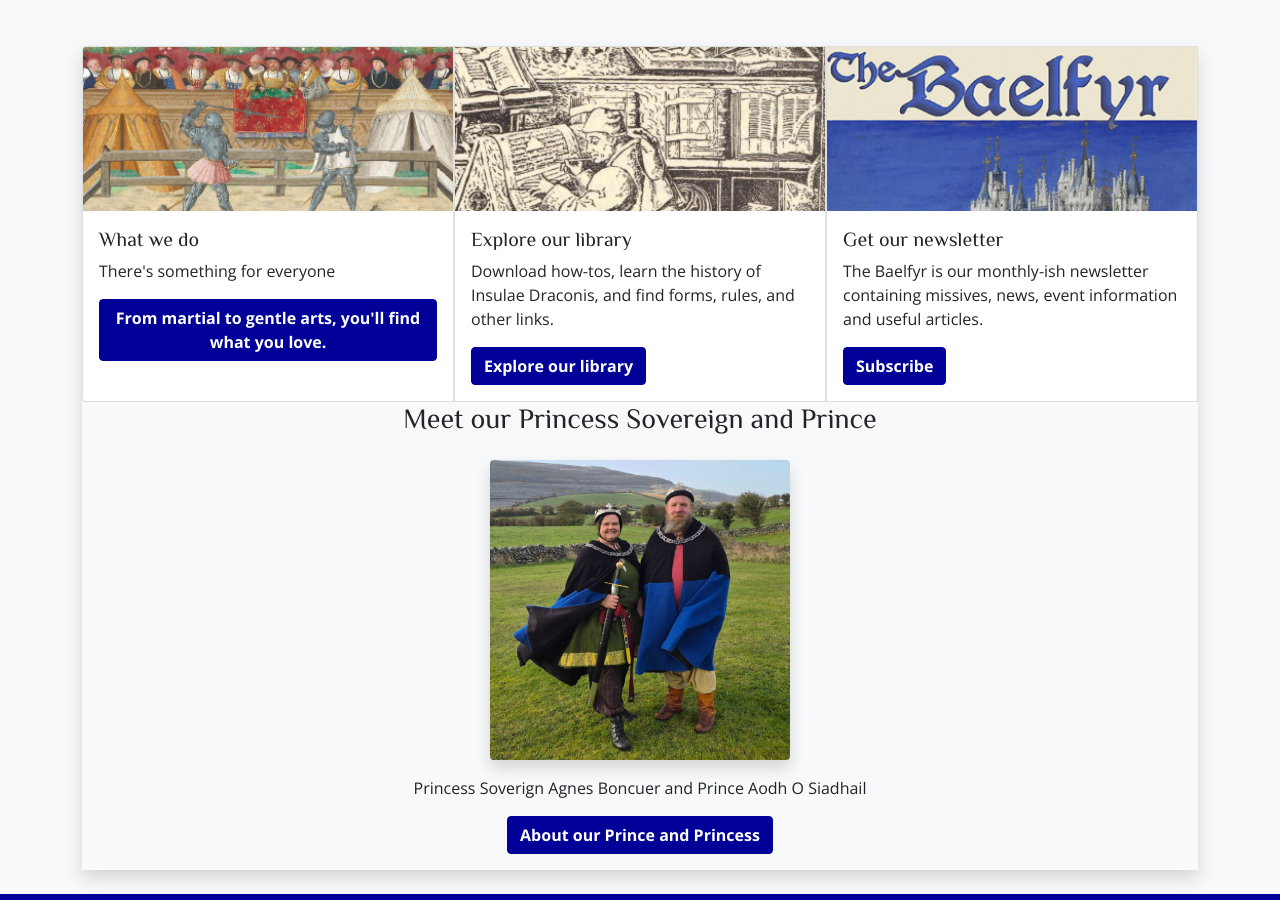
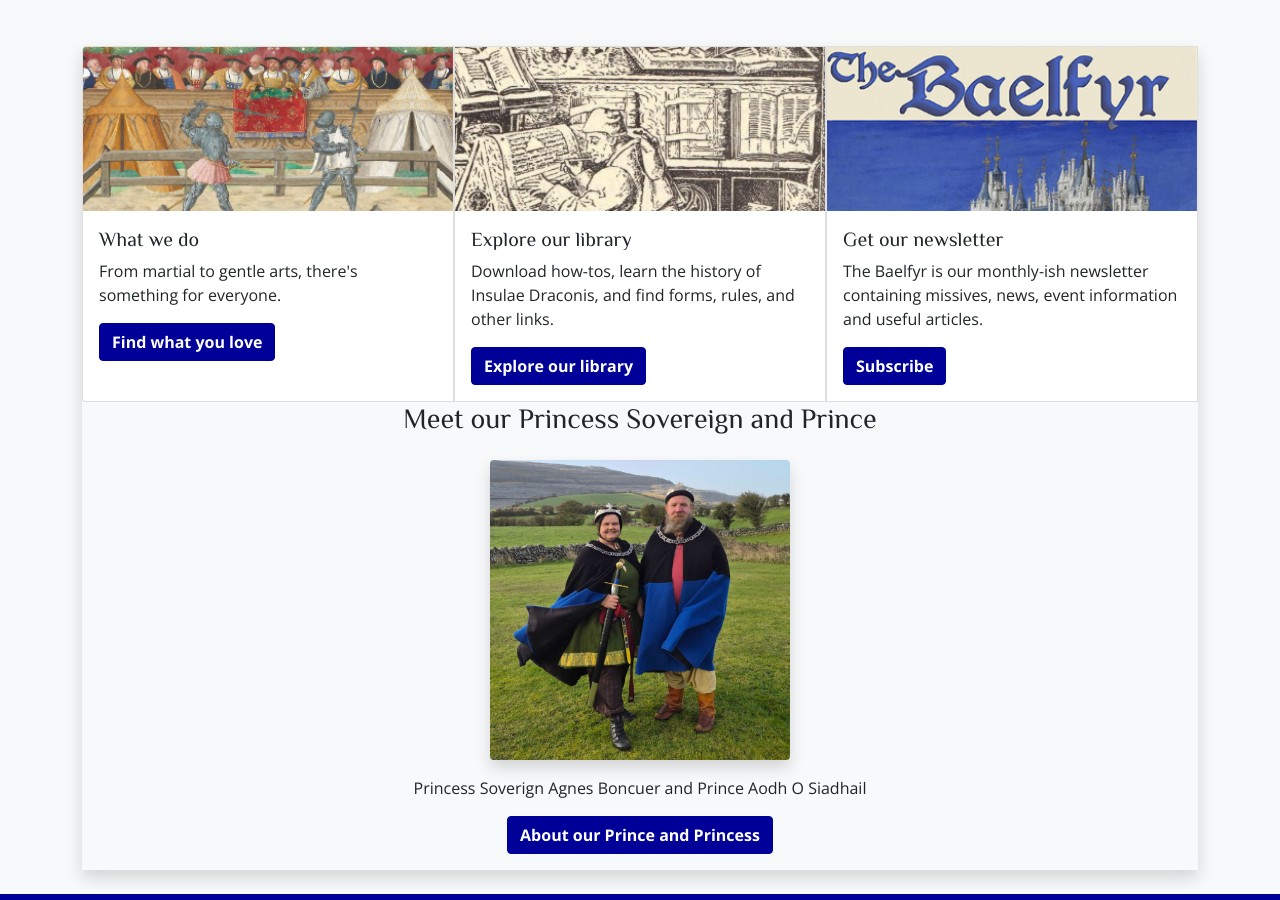
Before and after one commit to drachenwald/insulae-draconis, a Jekyll site: the page built from index.html, in a window 1280 px wide and 900 px high, scrolled down 889 px. Built offline with Jekyll 4.4.1, drawn with Linux system fonts in a browser that asks for light colours; comment, search, counter and statistics services are not loaded.

Commit message:
Refine text in index.html for clarity

```diff
--- a/index.html
+++ b/index.html
@@ -72,10 +72,10 @@
     <div class="card-body">
       <h5 class="card-title">What we do</h5>
       <p class="card-text">
-        There's something for everyone
+        From martial to gentle arts, there's something for everyone.
       </p>
       <p class="card-text">
-        <a role="button" class="btn btn-primary stretched-link" href="{% link activities/index.html %}">From martial to gentle arts, you'll find what you love.</a>
+        <a role="button" class="btn btn-primary stretched-link" href="{% link activities/index.html %}">Find what you love</a>
       </p>
     </div>
    </div>
```
